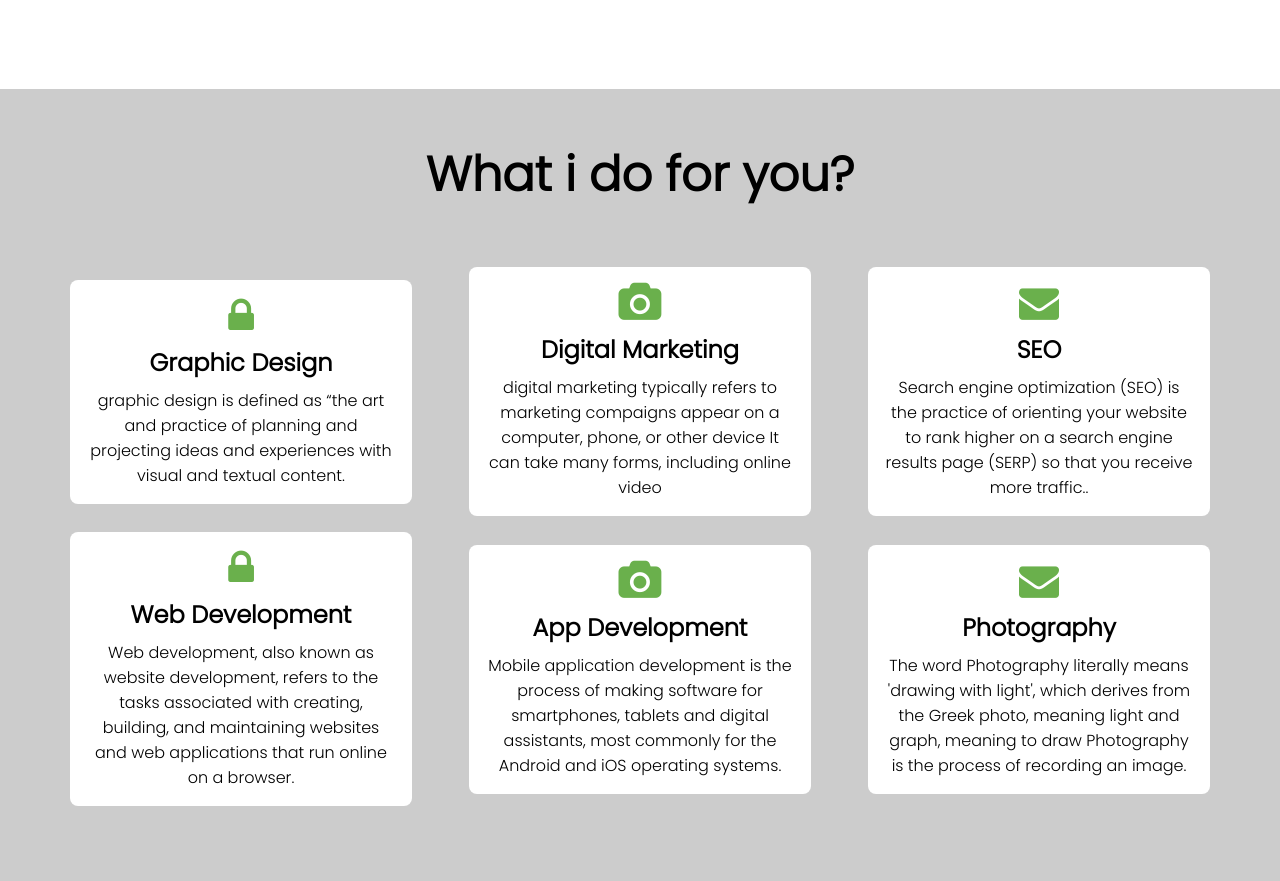
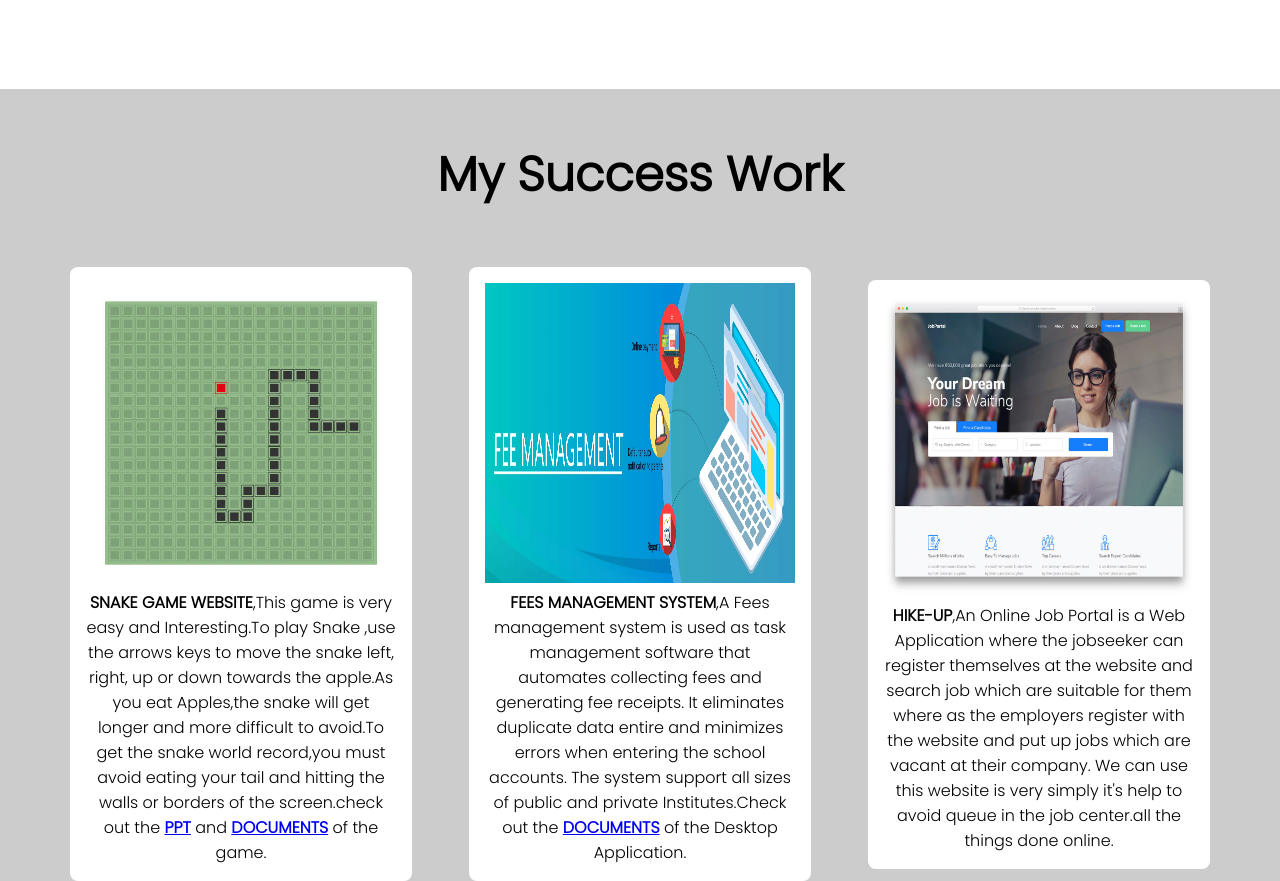
Before and after one commit to ankitasingh8828/portfolio_website, a plain HTML site: page index.html in a window 1280 px wide. Shown: the part 1320-2201 px from the top of the page. Drawn offline with Linux system fonts and the light colour scheme.

Commit message:
index.html

```diff
--- a/index.html
+++ b/index.html
@@ -33,7 +33,7 @@
             <div class="menu">
                <a href="#home">Home</a>
                <a href="#about">About</a>
-               <a href="#services">Services</a>
+               <a href="#services">Project</a>
                <a href="#contact-me">Contact</a>
                <a href="#contact-me">Hire Me</a>
             </div>
@@ -98,7 +98,7 @@
                           <div class="progress-line"><span class="javascript"></span></div>
                           <div class="bar">
                             <div class="info">
-                              <span>C Programming</span>
+                              <span>C PROGRAMMING</span>
                             </div>
                             <div class="progress-line"><span class="c"></span></div>
                           </div>
@@ -114,58 +114,20 @@
      </section>
 
      <section id="services">
-        <div class="intro">
-            <h1> What i do for you?</h1>
-        <div class="card">
-            <div class="cardbody">
-                <i class="fa fa-lock"></i>
-                <h3>Graphic Design</h3>
-                <p>graphic design is defined as “the art and practice of planning and projecting ideas and experiences with visual and textual content.</p>
-            </div>
-            <div class="cardbody">
-                <i class="fa fa-camera"></i>
-                <h3>Digital Marketing</h3>
-                <p> digital marketing typically refers to marketing compaigns appear on a computer, phone, or other device It can take many forms, including online video</p>
-            </div>
-            <div class="cardbody">
-                <i class="fa fa-envelope"></i>
-                <h3>SEO</h3>
-                <p>Search engine optimization (SEO) is the practice of orienting your website to rank higher on a search engine results page (SERP) so that you receive more traffic..</p>
-            </div>
-            <div class="cardbody">
-                <i class="fa fa-lock"></i>
-                <h3>Web Development</h3>
-                <p>Web development, also known as website development, refers to the tasks associated with creating, building, and maintaining websites and web applications that run online on a browser.</p>
-            </div>
-            <div class="cardbody">
-                <i class="fa fa-camera"></i>
-                <h3>App Development</h3>
-                <p>Mobile application development is the process of making software for smartphones, tablets and digital assistants, most commonly for the Android and iOS operating systems.
-
-                </p>
-            </div>
-            <div class="cardbody">
-                <i class="fa fa-envelope"></i>
-                <h3>Photography</h3>
-                <p>
-                  The word Photography literally means 'drawing with light', which derives from the Greek photo, meaning light and graph, meaning to draw Photography is the process of recording an image.</p>
-            </div>
-        </div>
-        </div>
-     </section>
-
-     <section id="service">
       <div class="intro">
           <h1>My Success Work</h1>
       <div class="card">
           <div class="cardbody one">
               <img src="snake.jpg">
+              <p><b>SNAKE GAME WEBSITE</b>,This game is very easy and Interesting.To play Snake ,use the arrows keys to move the snake left, right, up or down towards the apple.As you eat Apples,the snake will get longer and more difficult to avoid.To get the snake world record,you must avoid eating your tail and hitting the walls or borders of the screen.check out the <b><a href="https://docs.google.com/presentation/d/1RIAJarC1tst5KEKy9ABckDoutIhE6y-8-O08c7LJV68/edit?usp=drive_link">PPT</a></b> and <b><a href="https://drive.google.com/file/d/1N4efgj8UPNy730dJ5mEkDlXfCl8IO1Nl/view?usp=drive_link ">DOCUMENTS</a></b> of the game.</p>
           </div>
           <div class="cardbody two">
               <img src="fees.jpg">
+              <p><b>FEES MANAGEMENT SYSTEM</b>,A Fees management system is used as task management software that automates collecting fees and generating fee receipts. It eliminates duplicate data entire and minimizes errors when entering the school accounts. The system support all sizes of public and private Institutes.Check out the <b><a href="https://docs.google.com/document/d/1-JlaydcfUx0TpgA-F5MM76Nu4lCeCZs8AWqtaoCd9dU/edit?usp=sharing">DOCUMENTS</a></b> of the Desktop Application.</p>
           </div>
           <div class="cardbody three">
               <img src="job.jpg">
+              <p><b>HIKE-UP</b>,An Online Job Portal is  a Web Application where the jobseeker can register themselves at the website and search job which are suitable for them where as the employers register with the website and put up jobs which are vacant at their company. We can use this website is very simply it's help to avoid queue in the job center.all the things done online.</p>
           </div>
       </div>
       </div>
```
